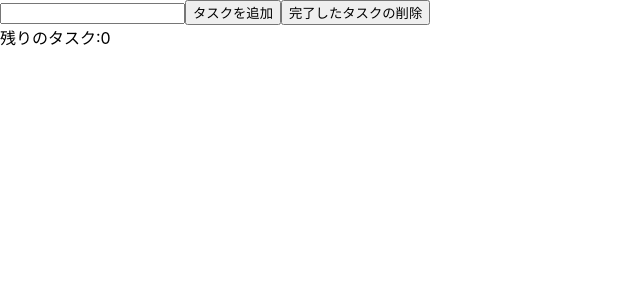
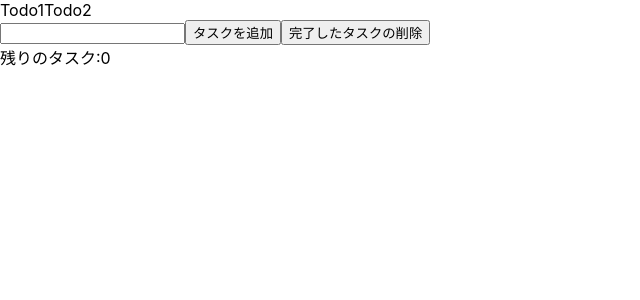
Before and after one commit to ask-1407/my_portfolio, a React (Create React App) app in the folder language/react/dev/reactProject/react-tutorial-youtube/: page / in a window 1280 px wide. Shown: the top 300 px of the page, without its empty margins (0-640 px from the left). Built offline with nearby package versions, Linux system fonts and the light colour scheme; the HTML template or start-up script is replaced by a standard one.

Commit message:
[update] useState()による変数渡し

```diff
--- a/language/react/dev/reactProject/react-tutorial-youtube/src/App.js
+++ b/language/react/dev/reactProject/react-tutorial-youtube/src/App.js
@@ -1,15 +1,15 @@
+import { useState } from "react";
 import TodoList from "./TodoList";
 
 function App() {
+  const [todos, setTodos] = useState(["Todo1", "Todo2"]); //constの変数を管理
   return (
     <div>
-      <TodoList />
+      <TodoList todos={todos} />
       <input type = "text"/>
       <button>タスクを追加</button>
       <button>完了したタスクの削除</button>
-      <div>残りのタスク:0      </div>
-
-
+      <div>残りのタスク:0</div>
     </div>
   );
 }
--- a/language/react/dev/reactProject/react-tutorial-youtube/src/TodoList.jsx
+++ b/language/react/dev/reactProject/react-tutorial-youtube/src/TodoList.jsx
@@ -1,9 +1,9 @@
 import React from 'react'
 
-const TodoList = () => {
+const TodoList = ({todos}) => {
   return (
     <div>
-
+      {todos}
     </div>
   )
 }
```
